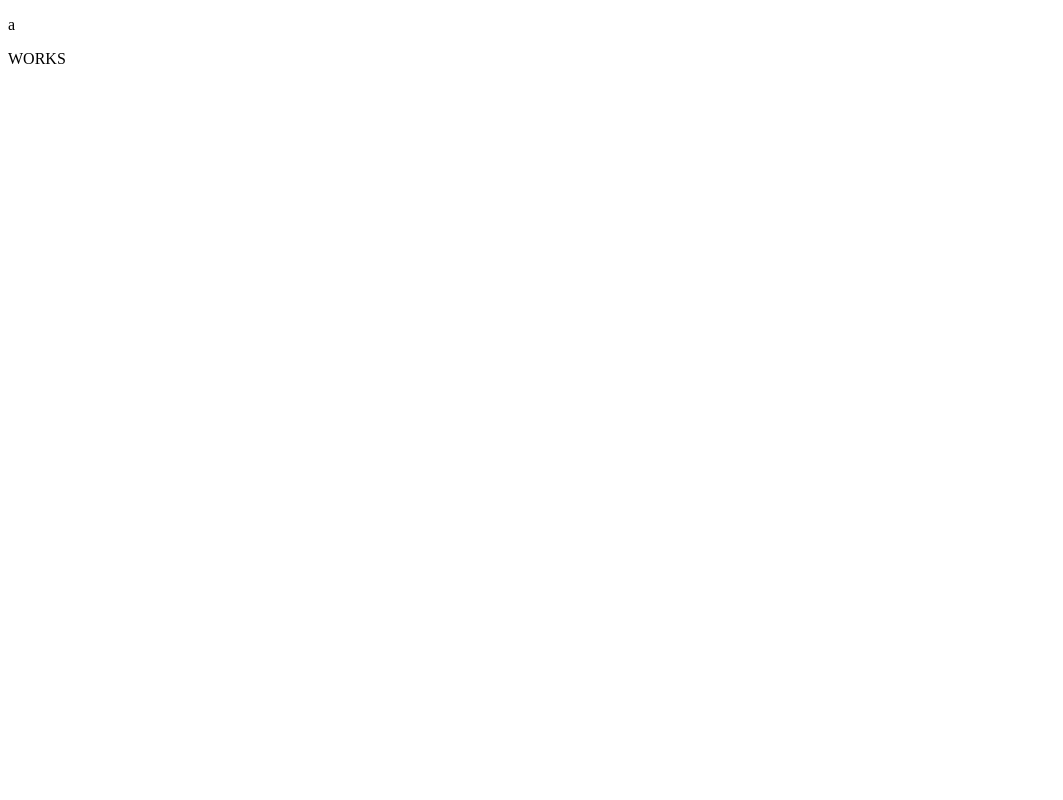
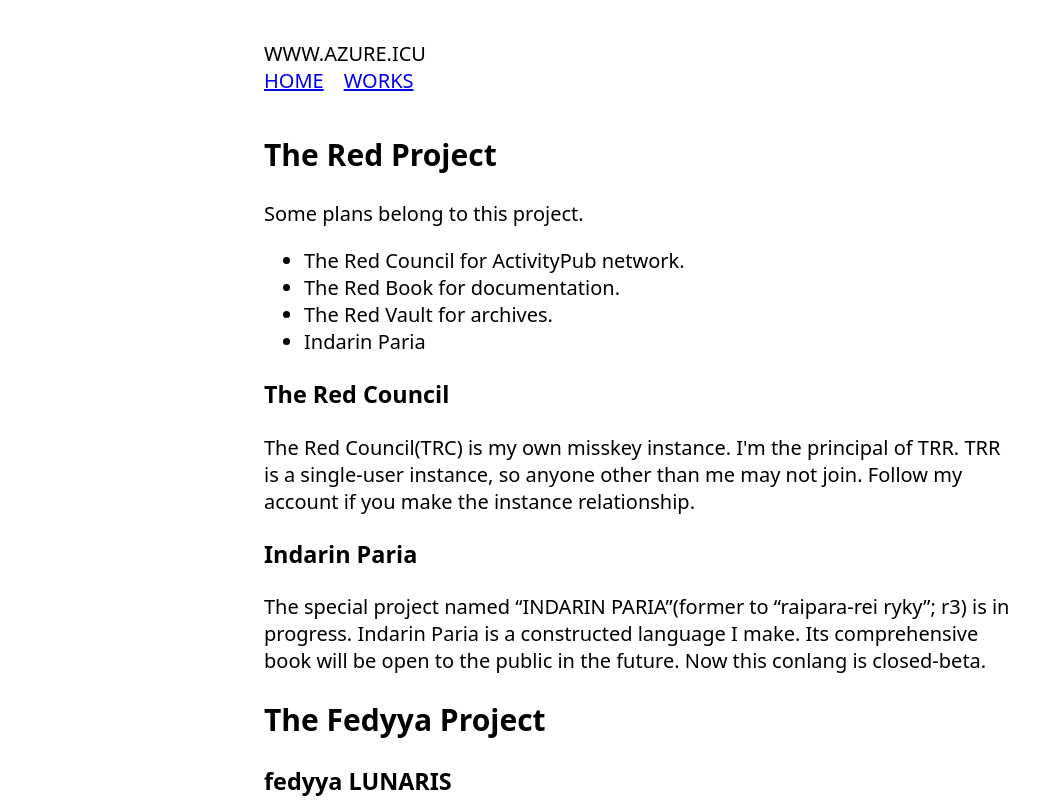
Before and after one commit to akaregi/azure3, a Next.js app: page /works in a window 1280 px wide. Shown: the top 800 px of the page, without its empty margins (0-1063 px from the left). Built offline with nearby package versions, Linux system fonts and the light colour scheme.

Commit message:
feat: structure is complete
Signed-off-by: akaregi <verdigris@azure.icu>

```diff
--- /dev/null
+++ b/src/components/Header.tsx
@@ -0,0 +1,12 @@
+import Menu from "./Menu";
+
+import styles from "@/styles/components/Header.module.css";
+
+export default function Header() {
+  return (
+    <header className={styles.header}>
+      <p className={styles.site_title}>WWW.AZURE.ICU</p>
+      <Menu />
+    </header>
+  );
+}
--- /dev/null
+++ b/src/components/Menu.tsx
@@ -0,0 +1,17 @@
+import Link from "next/link";
+import styles from "@/styles/components/Menu.module.css";
+
+export default function Menu() {
+  return (
+    <nav className={styles.main}>
+      <ul className={styles.menu_items}>
+        <li className={styles.menu_item}>
+          <Link href="/">HOME</Link>
+        </li>
+        <li className={styles.menu_item}>
+          <Link href="/works">WORKS</Link>
+        </li>
+      </ul>
+    </nav>
+  );
+}
--- /dev/null
+++ b/src/docs/Works.mdx
@@ -0,0 +1,38 @@
+## The Red Project
+
+Some plans belong to this project.
+
+- The Red Council for ActivityPub network.
+- The Red Book for documentation.
+- The Red Vault for archives.
+- Indarin Paria
+
+### The Red Council
+
+The Red Council(TRC) is my own misskey instance. I'm the principal of TRR. TRR is a single-user instance, so anyone other than me may not join. Follow my account if you make the instance relationship.
+
+### Indarin Paria
+
+The special project named “INDARIN PARIA”(former to “raipara-rei ryky”; r3) is in progress. Indarin Paria is a constructed language I make. Its comprehensive book will be open to the public in the future. Now this conlang is closed-beta.
+
+## The Fedyya Project
+
+### fedyya LUNARIS
+
+fedyya LUNARIS is a set of my Hymmnos(conlang of Ar Tonelico) creations. You may use all of them by CC-BY 4.0 license.
+
+## Serious projects
+
+### Lianiis Min's site
+
+I built a site for Lianiis Min(conlang) what what was made by my friend. For making this site, I gave my friend technical advice, for instance, collecting words and compiled them in the searchable dictionary.
+
+## Other works
+
+### Emoji Builder
+
+The Emoji Builder is complicated to explain. This site is for making a sentence with Emoji expression. This is published on GitHub.
+
+### The Iyo Shrine
+
+The Iyo Shrine(JA: 伊予神社) is a virtual shrine that you can pick some Omikujis(like a fortune cookie). I license this as AGPL-3.0 so you can get source codes on GitHub. New result candidates are welcome. If you desire, please make a PR at GitHub.
--- a/src/pages/_app.tsx
+++ b/src/pages/_app.tsx
@@ -1,5 +1,8 @@
+import Header from "@/components/Header";
+import Menu from "@/components/Menu";
 import "@/styles/globals.css";
 import type { AppProps } from "next/app";
+import Link from "next/dist/client/link";
 import Head from "next/head";
 
 export default function App({ Component, pageProps }: AppProps) {
@@ -10,9 +13,13 @@ export default function App({ Component, pageProps }: AppProps) {
         <link rel="icon" href="/favicon.ico" />
       </Head>
 
-      <p>a</p>
+      <Header />
 
       <Component {...pageProps} />
+
+      <footer>
+        <p>(C) 2023 WWW.AZURE.ICU All rights reserved.</p>
+      </footer>
     </>
   );
 }
--- a/src/pages/works.tsx
+++ b/src/pages/works.tsx
@@ -1,14 +1,16 @@
 import Head from "next/head";
 import styles from "@/styles/Works.module.css";
+
+import WorksContent from "@/docs/Works.mdx";
 
 export default function Works() {
   return (
     <>
       <Head>
-        <title>Create Next App</title>
+        <title>Works - AZURE.ICU</title>
       </Head>
       <main className={styles.main}>
-        <p>WORKS</p>
+        <WorksContent />
       </main>
     </>
   );
--- /dev/null
+++ b/src/styles/components/Header.module.css
@@ -0,0 +1,7 @@
+.header {
+  margin: 2rem 0;
+}
+
+.site_title {
+  margin: 0;
+}
--- /dev/null
+++ b/src/styles/components/Menu.module.css
@@ -0,0 +1,13 @@
+.menu_items {
+  display: flex;
+  gap: 1rem;
+
+  margin: 0;
+  padding: 0;
+
+  list-style: none;
+}
+
+.menu_item {
+  text-decoration: none;
+}
--- a/src/styles/globals.css
+++ b/src/styles/globals.css
@@ -1,6 +1,18 @@
 :root {
   --background: #fff;
   --foreground: #000;
+}
+
+html {
+  font-family: "Noto Sans CJK", "Noto Sans", "Yu Gothic", sans-serif;
+  font-feature-settings: "palt";
+
+  font-size: 20px;
+
+  max-width: 768px;
+  margin: 0 auto;
+
+  overflow-y: scroll;
 }
 
 @media (prefers-color-scheme: dark) {
```
Also changed, not shown: src/docs/Home.mdx (added, +18 -0 lines), src/pages/index.tsx (+4 -5 lines).
